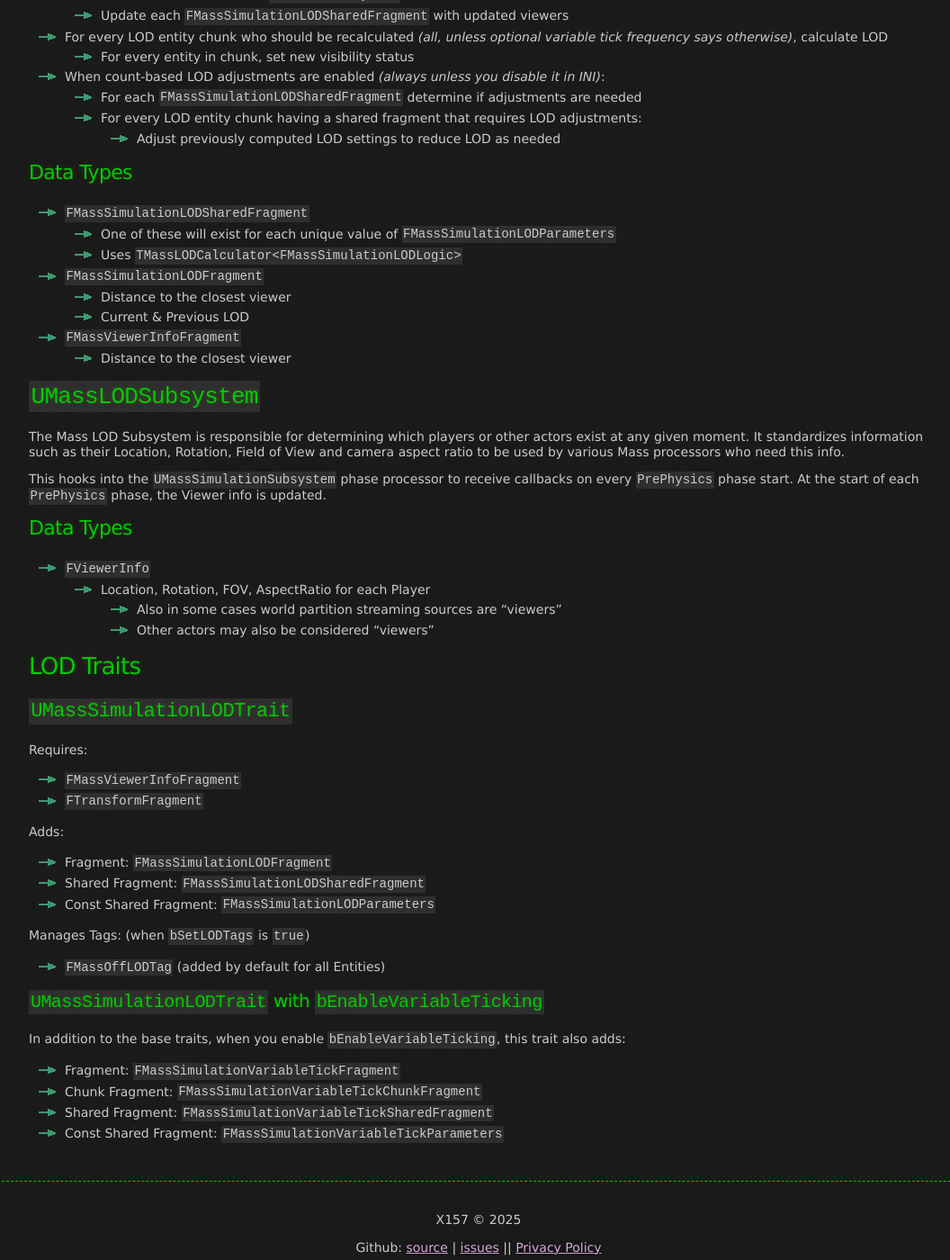
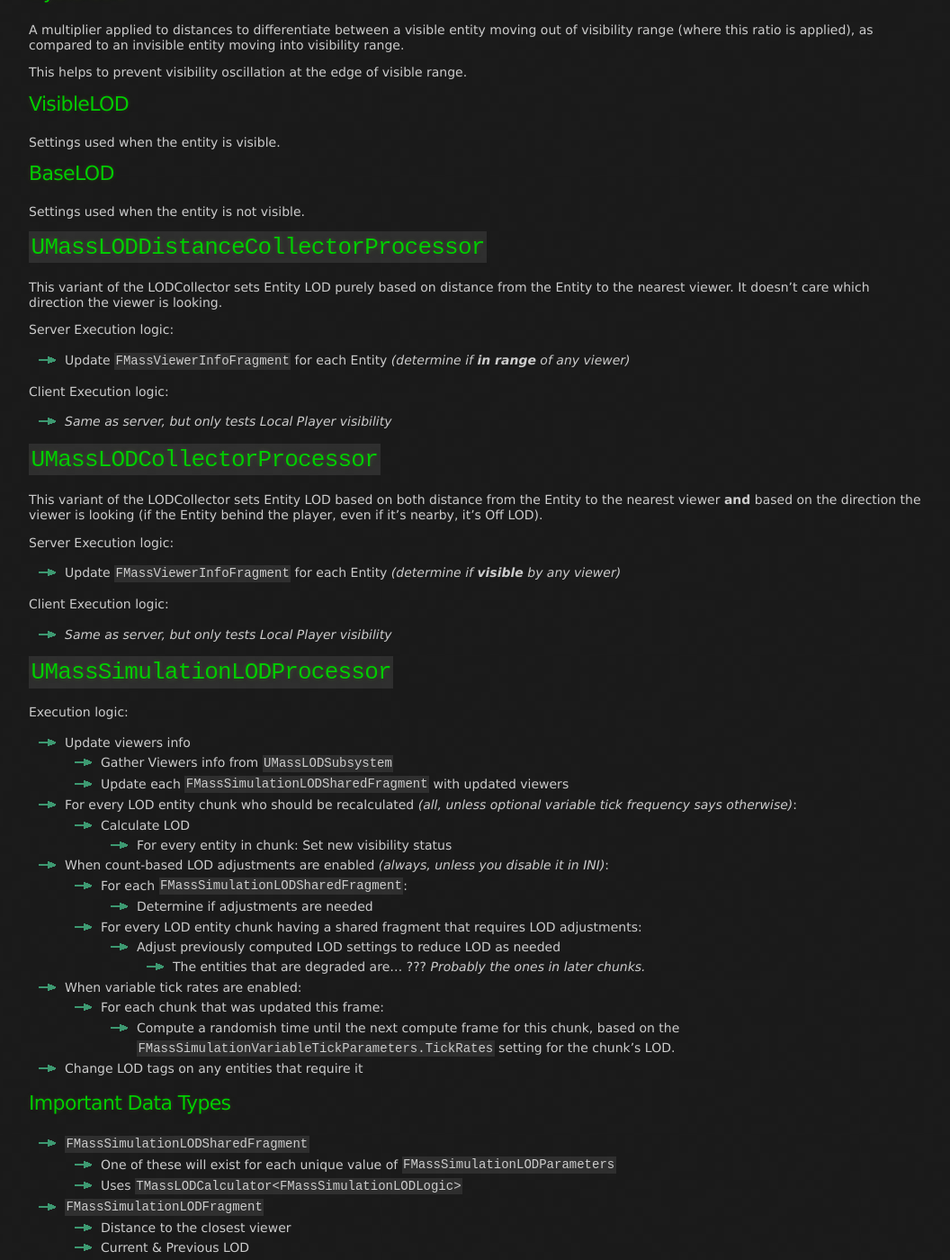
Before and after one commit to x157/x157.github.io, a Jekyll site: the page built from UE5/Mass/LOD.md, in a window 1280 px wide and 1400 px high, scrolled down 868 px. Shown: the whole window at 90% size, without its empty margins (108-1164 px from the left). Built offline with Jekyll 4.4.1, drawn with Linux system fonts in a browser that asks for light colours; some of the changed text lies outside the part shown.

Commit message:
More LOD info

```diff
--- a/UE5/Mass/LOD.md
+++ b/UE5/Mass/LOD.md
@@ -9,16 +9,36 @@
 
 The Mass LOD system consists of several different elements working together.
 
+- [`UMassLODDistanceCollectorProcessor`](#MassLODDistanceCollectorProcessor)
+  - Determines closest distance to any viewer for relevant Entities
+- [`UMassLODCollectorProcessor`](#MassLODCollectorProcessor)
+  - Determines closest distance to any **visible** viewer for relevant Entities
 - [`UMassSimulationLODProcessor`](#MassSimulationLODProcessor)
+  - Computes and updates LOD settings for Entities
+    - Every tick unless you enable variable ticking per LOD
 - [`UMassLODSubsystem`](#MassLODSubsystem)
   - Tracks Viewers: Locations, Rotations, FOV, Aspect Ratio
-- TODO
-- TODO
-- TODO
-- TODO
+- [LOD Traits](#LODTraits)
+  - [`UMassDistanceLODCollectorTrait`](#MassDistanceLODCollectorTrait)
+  - [`UMassLODCollectorTrait`](#MassLODCollectorTrait)
+  - [`UMassSimulationLODTrait`](#MassSimulationLODTrait)
+    - [with `bEnableVariableTicking`](#MassSimulationLODTrait_EnableVariableTicking)
 
 
-## Terms
+## Different Ways to Compute LOD
+
+1. Proximity to Viewers *(regardless of Viewer perspective)*
+   - Add `UMassDistanceLODCollectorTrait` to Entity
+2. Visible by Viewers
+   - Add `UMassLODCollectorTrait` to Entity
+
+For any given Entity, choose which type of LOD calculation you want it to use,
+and add the appropriate LOD Collector Trait.
+
+DO NOT add both traits to a single Entity.
+
+
+## LOD Terms
 
 ### Hysteresis
 
@@ -37,25 +57,68 @@
 Settings used when the entity is not visible.
 
 
+<a id='MassLODDistanceCollectorProcessor'></a>
+## `UMassLODDistanceCollectorProcessor`
+
+This variant of the LODCollector sets Entity LOD purely based on distance
+from the Entity to the nearest viewer.  It doesn't care which direction
+the viewer is looking.
+
+Server Execution logic:
+
+- Update `FMassViewerInfoFragment` for each Entity
+  *(determine if **in range** of any viewer)*
+
+Client Execution logic:
+
+- *Same as server, but only tests Local Player visibility*
+
+
+<a id='MassLODCollectorProcessor'></a>
+## `UMassLODCollectorProcessor`
+
+This variant of the LODCollector sets Entity LOD based on both distance
+from the Entity to the nearest viewer **and** based on the direction the
+viewer is looking (if the Entity behind the player, even if it's nearby,
+it's Off LOD).
+
+Server Execution logic:
+
+- Update `FMassViewerInfoFragment` for each Entity
+  *(determine if **visible** by any viewer)*
+
+Client Execution logic:
+
+- *Same as server, but only tests Local Player visibility*
+
+
 <a id='MassSimulationLODProcessor'></a>
 ## `UMassSimulationLODProcessor`
 
 Execution logic:
 
 - Update viewers info
-  - Gathers Viewers info from `UMassLODSubsystem`
+  - Gather Viewers info from `UMassLODSubsystem`
   - Update each `FMassSimulationLODSharedFragment` with updated viewers
 - For every LOD entity chunk who should be recalculated
-  *(all, unless optional variable tick frequency says otherwise)*,
-  calculate LOD
-  - For every entity in chunk, set new visibility status
-- When count-based LOD adjustments are enabled *(always unless you disable it in INI)*:
-  - For each `FMassSimulationLODSharedFragment` determine if adjustments are needed
+  *(all, unless optional variable tick frequency says otherwise)*:
+  - Calculate LOD
+    - For every entity in chunk: Set new visibility status
+- When count-based LOD adjustments are enabled *(always, unless you disable it in INI)*:
+  - For each `FMassSimulationLODSharedFragment`:
+    - Determine if adjustments are needed
   - For every LOD entity chunk having a shared fragment that requires LOD adjustments:
     - Adjust previously computed LOD settings to reduce LOD as needed
+      - The entities that are degraded are... ??? *Probably the ones in later chunks.*
+- When variable tick rates are enabled:
+  - For each chunk that was updated this frame:
+    - Compute a randomish time until the next compute frame for this chunk,
+      based on the `FMassSimulationVariableTickParameters.TickRates` setting
+      for the chunk's LOD.
+- Change LOD tags on any entities that require it
 
 
-### Data Types
+### Important Data Types
 
 - `FMassSimulationLODSharedFragment`
   - One of these will exist for each unique value of `FMassSimulationLODParameters`
@@ -65,6 +128,13 @@
   - Current & Previous LOD
 - `FMassViewerInfoFragment`
   - Distance to the closest viewer
+- `FMassSimulationVariableTickSharedFragment`
+  - `TMassLODTickRateController`
+    - `TickRate` is not really a rate, it's a time in seconds.
+      - Unless running in deterministic mode, randomness is applied to this "rate" in
+        an attempt to spread updates over multiple frames at approximately the time
+        interval specified.
+      - This comes from `FMassSimulationVariableTickParameters.TickRates`
 
 
 <a id='MassLODSubsystem'></a>
@@ -79,7 +149,7 @@
 callbacks on every `PrePhysics` phase start.  At the start of each `PrePhysics`
 phase, the Viewer info is updated.
 
-### Data Types
+### Important Data Types
 
 - `FViewerInfo`
   - Location, Rotation, FOV, AspectRatio for each Player
@@ -87,8 +157,40 @@
     - Other actors may also be considered "viewers"
 
 
+<a id='LODTraits'></a>
 ## LOD Traits
 
+
+<a id='MassDistanceLODCollectorTrait'></a>
+### `UMassDistanceLODCollectorTrait`
+
+This trait marks an Entity to have its LOD computed based
+ONLY on whether it is in range of any viewer, regardless of
+whether it is visible.
+
+Requires:
+- Fragment: `FTransformFragment`
+
+Adds:
+- Fragment: `FMassViewerInfoFragment`
+- AddTag: `FMassCollectDistanceLODViewerInfoTag`
+
+
+<a id='MassLODCollectorTrait'></a>
+### `UMassLODCollectorTrait`
+
+This trait marks an Entity to have its LOD computed based on
+whether it is visible by any viewer.
+
+Requires:
+- Fragment: `FTransformFragment`
+
+Adds:
+- Fragment: `FMassViewerInfoFragment`
+- AddTag: `FMassCollectLODViewerInfoTag`
+
+
+<a id='MassSimulationLODTrait'></a>
 ### `UMassSimulationLODTrait`
 
 Requires:
@@ -104,9 +206,10 @@
 - `FMassOffLODTag` (added by default for all Entities)
 
 
+<a id='MassSimulationLODTrait_EnableVariableTicking'></a>
 #### `UMassSimulationLODTrait` with `bEnableVariableTicking`
 
-In addition to the base traits, when you enable `bEnableVariableTicking`,
+In addition to the base fragments, when you enable `bEnableVariableTicking`,
 this trait also adds:
 
 - Fragment: `FMassSimulationVariableTickFragment`
```
